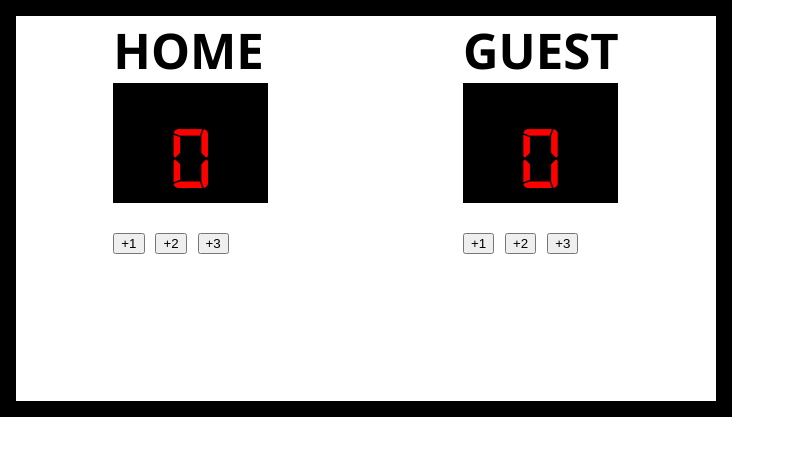
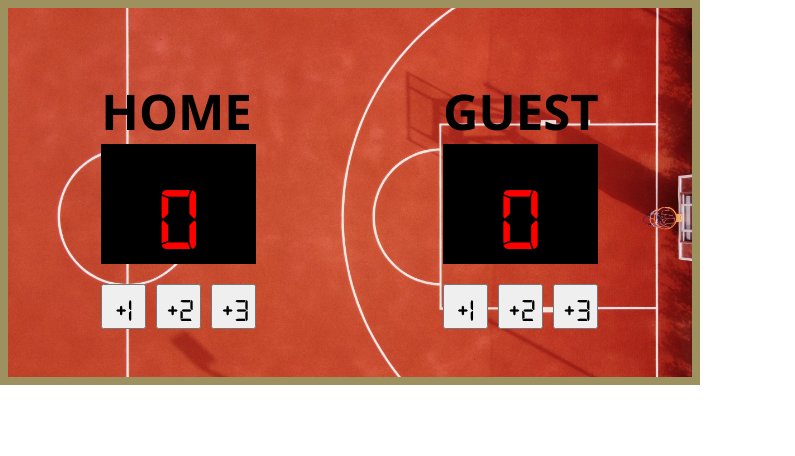
Before and after one commit to LujanSolo/scorekeeper, a plain HTML site: page index.html in a window 1280 px wide. Shown: the whole page, without its empty margins (0-795 px from the left). Drawn offline with Linux system fonts and the light colour scheme.

Commit message:
styled scoring buttons

```diff
--- a/index.css
+++ b/index.css
@@ -1,11 +1,6 @@
 * {
   margin: 0;
-}
-
-body {
-  height: 385px;
-  width: 700px;
-  border: 1rem solid black;
+  box-sizing: border-box;
 }
 
 @font-face {
@@ -16,9 +11,14 @@ body {
 .container {
   display: flex;
   justify-content: space-around;
+  align-items: center;
   font-family: 'Segoe UI', Tahoma, Geneva, Verdana, sans-serif;
   font-size: 42px;
-
+  height: 385px;
+  width: 700px;
+  border: .5rem solid rgb(157, 145, 95);
+  background-image: url('images/court.avif');
+  background-size: cover;
 }
 
 .scorebox {
@@ -32,3 +32,20 @@ body {
   text-align: center;
   line-height: 130px;
 }
+
+.score-btns {
+  width: 155px;
+  height: 45px;
+  display: flex;
+  justify-content: space-between;
+}
+
+button {
+  width: 45px;
+  height: 45px;
+  font-family: digital;
+  font-size: 2rem;
+  font-weight: 500;
+  padding: .5rem;
+  margin-top: 1.3rem;
+}
```
